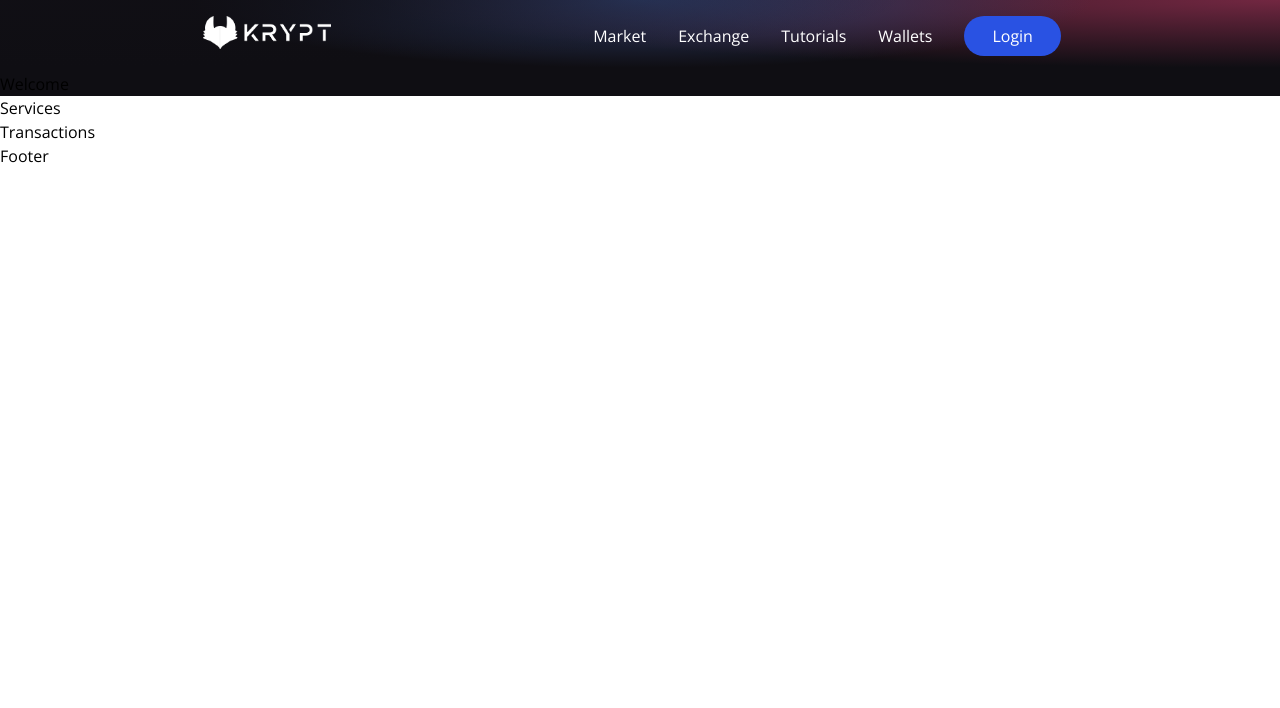
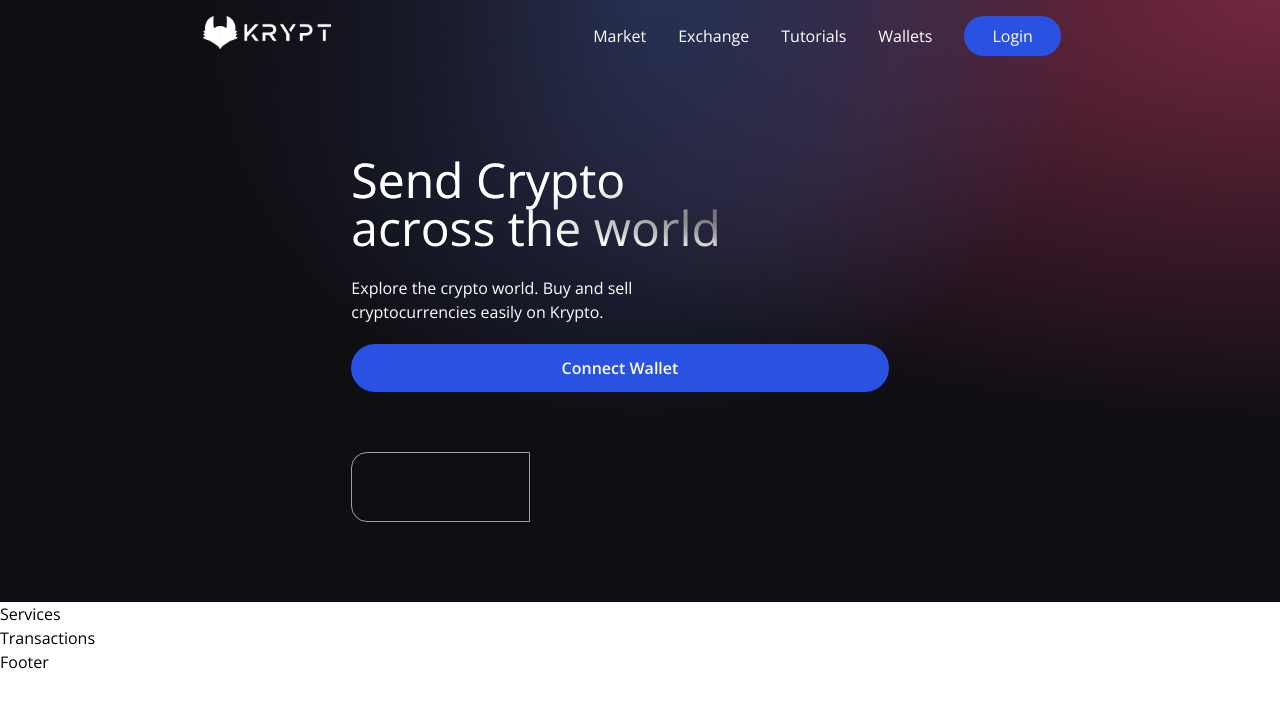
Before and after one commit to diwanmuhamad/web3.0, a React (Vite) app in the folder client/: page / in a window 1280 px wide. Shown: the top 708 px of the page. Built offline with nearby package versions, Linux system fonts and the light colour scheme.

Commit message:
welcome component part1

```diff
--- a/client/src/components/Welcome.jsx
+++ b/client/src/components/Welcome.jsx
@@ -1,6 +1,39 @@
+import {AiFillPlayCircle} from 'react-icons/ai'
+import {SiEthereum} from 'react-icons/si'
+import {BsInfoCircle} from 'react-icons/bs'
+
+import {Loader} from './'
+
+const commonStyles = "min-h-[70px] sm:px-0 px-2 sm:min-w-[120px] flex justify-center items-center border-[0.5px] border-gray-400 text-sm font-light text-white";
+
 const Welcome = () => {
+    const connectWallet =() => {
+
+    }
     return (
-        <h1>Welcome</h1>
+        <div className='flex w-full justify-center items-center'>
+            <div className='flex md:flex-row flex-col items-start justify-between md:p-20 py-12 px-4'>
+                <div className='flex flex-1 justify-start flex-col md:mr-10'>
+                    <h1 className='text-3xl sm:text-5xl text-white text-gradient py-1'>
+                        Send Crypto <br/> across the world
+                    </h1>
+                    <p className='text-left mt-5 text-white font-light md:w-9/12 w-11/12 text-base'>
+                        Explore the crypto world. Buy and sell cryptocurrencies easily on Krypto.
+                    </p>
+                    <button
+                        type="button"
+                        onClick={connectWallet}
+                        className='flex flex-row justify-center items-center my-5 bg-[#2952e3] p-3 rounded-full cursor-pointer hover:bg-[#2546bd]'
+                    ><p className='text-white text-base font-semibold'>Connect Wallet</p>
+                    </button>
+                    <div className='grid sm:grid-cols-3 grid-cols2 w-full mt-10'>
+                        <div className={`rounded-l-2xl ${commonStyles}`}>
+
+                        </div>
+                    </div>
+                </div>
+            </div>
+        </div>
     )
 }
 
```
